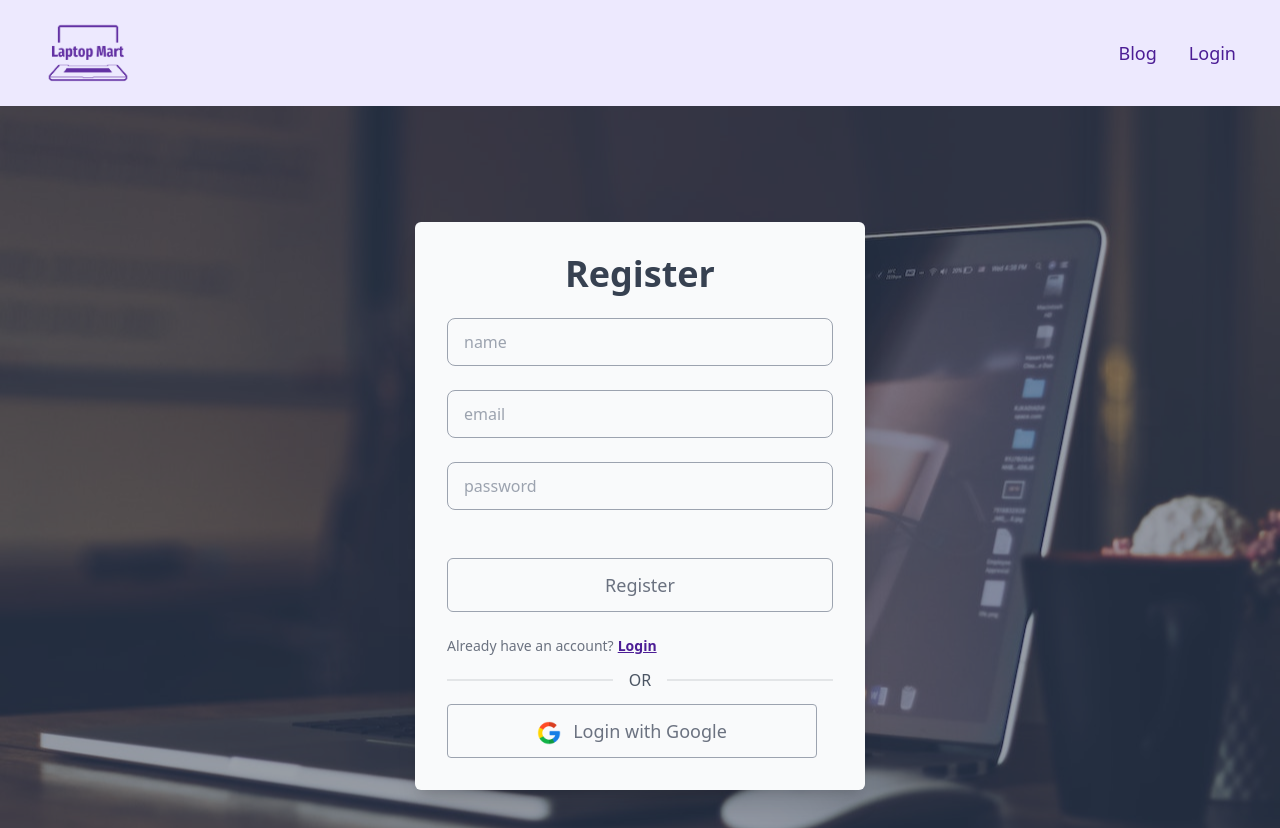
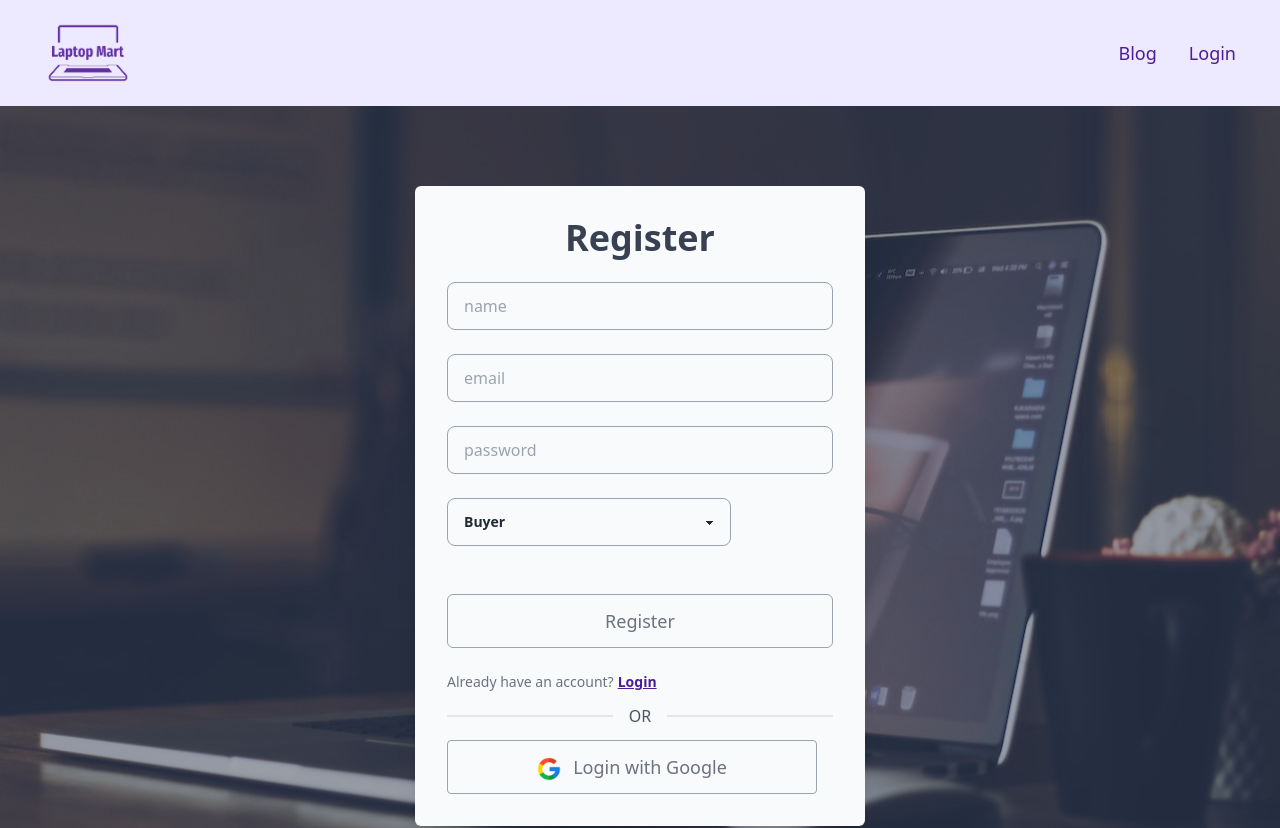
Before and after one commit to romelmahmud/laptop-mart, a React (Create React App) app: page /register in a window 1280 px wide. Shown: the top 828 px of the page. Built offline with nearby package versions, Linux system fonts and the light colour scheme.

Commit message:
register form design complete

```diff
--- a/src/pages/Register/Register.jsx
+++ b/src/pages/Register/Register.jsx
@@ -49,6 +49,12 @@ const Register = () => {
                   className="input input-bordered w-full border-gray-400 bg-gray-50 "
                 />
               </div>
+              <div className="col-span-9 ">
+                <select className="select select-bordered w-full border-gray-400 bg-gray-50">
+                  <option>Buyer</option>
+                  <option>Seller</option>
+                </select>
+              </div>
               <div className="col-span-12 ">
                 {error && (
                   <p className="text-xl text-red-500">Invalid Credential</p>
```
